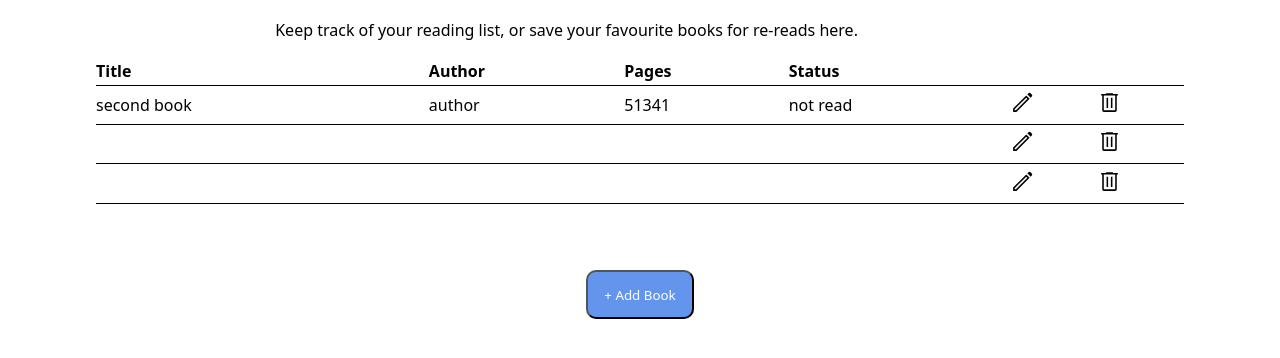
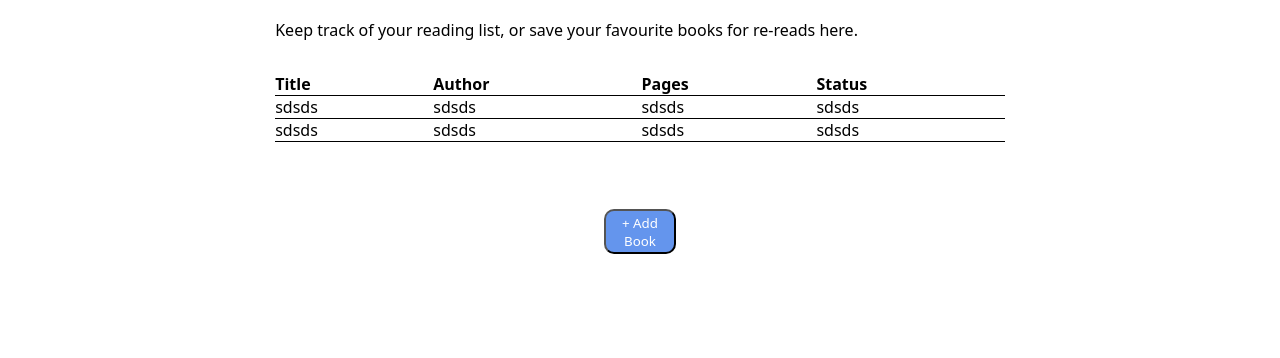
Before and after one commit to Stalloyde/Library, a plain HTML site: page index.html in a window 1280 px wide. Shown: the part 158-516 px from the top of the page. Drawn offline with Linux system fonts and the light colour scheme.

Commit message:
Add dynamic table that displays info of books

```diff
--- a/index.html
+++ b/index.html
@@ -12,7 +12,6 @@
         <br>
         <p>Keep track of your reading list, or save your favourite books for re-reads here.</p>
     </header>
-
     <main>
         <div class="form">
             <form action="" method="post" id="form">
@@ -42,38 +41,9 @@
                         </div>
             </form>
         </div>
-        <table>
-            <tr>
-                <th scope="col">Title</th>
-                <th scope="col">Author</th>
-                <th scope="col">Pages</th>
-                <th scope="col">Status</th>
-            </tr>
-            <tr class="item-book">
-                <td class="title"></td>
-                <td class="author"></td>
-                <td class="pages"></td>
-                <td class="status"></td>
-                <td><img src="edit_FILL0_wght400_GRAD0_opsz48.svg" width="25" height="25"></td>
-                <td><img src="delete_FILL0_wght400_GRAD0_opsz48.svg" width="25" height="25"></td>
-            </tr>
-            <tr class="item-book">
-                <td></td>
-                <td></td>
-                <td></td>
-                <td></td>
-                <td><img src="edit_FILL0_wght400_GRAD0_opsz48.svg" width="25" height="25"></td>
-                <td><img src="delete_FILL0_wght400_GRAD0_opsz48.svg" width="25" height="25"></td>
-                </tr>
-            <tr class="item-book">
-                <td></td>
-                <td></td>
-                <td></td>
-                <td></td>
-                <td><img src="edit_FILL0_wght400_GRAD0_opsz48.svg" width="25" height="25"></td>
-                <td><img src="delete_FILL0_wght400_GRAD0_opsz48.svg" width="25" height="25"></td>
-            </tr>
-        </table>
+        <div class="table"></div>
+                <!-- <td><img src="edit_FILL0_wght400_GRAD0_opsz48.svg" width="25" height="25"></td> -->
+                <!-- <td><img src="delete_FILL0_wght400_GRAD0_opsz48.svg" width="25" height="25"></td> -->
         <button class="add">+ Add Book</button>
     </main>
 </body>
--- a/script.js
+++ b/script.js
@@ -1,16 +1,11 @@
 const form = document.querySelector(".form");
 const close = document.querySelector(".close");
 const openAddForm = document.querySelector(".add");
-const displayTitle = document.querySelectorAll(".title")
-const displayAuthor = document.querySelectorAll(".author")
-const displayPages = document.querySelectorAll(".pages")
-const displayStatus = document.querySelectorAll(".status")
+const addBookButton = document.querySelector(".add");
+const tableDiv = document.querySelector(".table");
 openAddForm.addEventListener("click", function () {form.style.display = "flex"});
 close.addEventListener("click", function () {form.style.display = "none"});
-displayTitle.textContent = "";
-displayAuthor.textContent = "";
-displayPages.textContent = "";
-displayStatus.textContent = "";
+
 
 const books = [];
 
@@ -29,17 +24,39 @@ function addBook (title,author,pages,status) {
 addBook('first book','author',123,'not read');
 addBook('second book','author',51341,'not read');
 
-function displayItems () {
-    for (let i=0; i<books.length; i++) {
-        displayTitle.forEach(item => item.textContent = books[i].title);
-        displayAuthor.forEach(item => item.textContent = books[i].author);
-        displayPages.forEach(item => item.textContent = books[i].pages);
-        displayStatus.forEach(item => item.textContent = books[i].status);
-    };
+function displayTable () {
+const table = document.createElement("table");
+let tr = document.createElement("tr")
+const header = ['title', 'author', 'pages', 'status'];
+
+
+//create row table header
+    for (let i=0; i< header.length; i++) {
+        let th = document.createElement("th");
+        th.textContent = header[i].charAt(0).toUpperCase() + header[i].slice(1);
+        tr.appendChild(th);
+        table.appendChild(tr);
+    }
+
+//create header row
+    for (let x=0; x<books.length; x++) { //loop twice
+        console.log(books[x]); //confirm loops twice
+        let tr = document.createElement("tr"); //every loop creates one tag of tr
+
+        //create content rows
+        for (let z=0; z<header.length; z++) { //in each tr, inner loop four times
+            let td = document.createElement("td"); // each inner loop creates one td tag
+            tr.appendChild(td);
+            td.textContent = 'sdsds'
+            table.appendChild(tr);
+        }
+
+
+    }
+    tableDiv.appendChild(table);
 }
 
-displayItems();
-//this displays only the latest array, but spreads accross all rows.
-//how do i get the first array to display on the first row, second array on the second row etc.
-//in displayItem(), create new table elements then each new element's text content =
-//
+displayTable()
+//i got my tables and its header.
+// i got the rows... need to retrieve each elements' info
+// need to append table to the correct place in the body
--- a/style.css
+++ b/style.css
@@ -7,16 +7,17 @@
 
 body {
     display: grid;
-    grid-template-rows: 1fr 5fr;
+    grid-template-rows: 1fr 10fr;
     grid-template-columns: 1fr;
     height: 80vh;
     margin: 5em;
     padding: 1em;
 }
 
-header {
+header, main {
     padding: 1em;
     width: 70%;
+    height:auto;
     margin: 0 auto;
 }
 
@@ -49,12 +50,13 @@ form>div>input, form>div>button, form>div>select {
 table{
     border-collapse: collapse;
     width: 100%;
-    height: 30%;
     text-align: left;
+    margin: 0 auto;
 }
 
 tr {
     border-bottom:1px solid black;
+    padding: 1em;
 }
 
 button {
```
